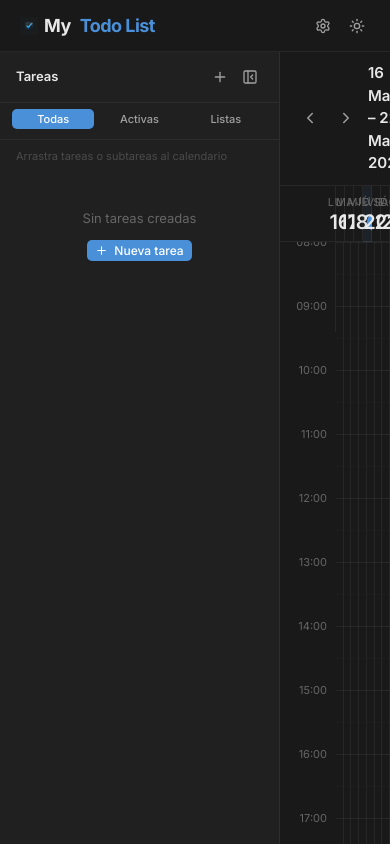
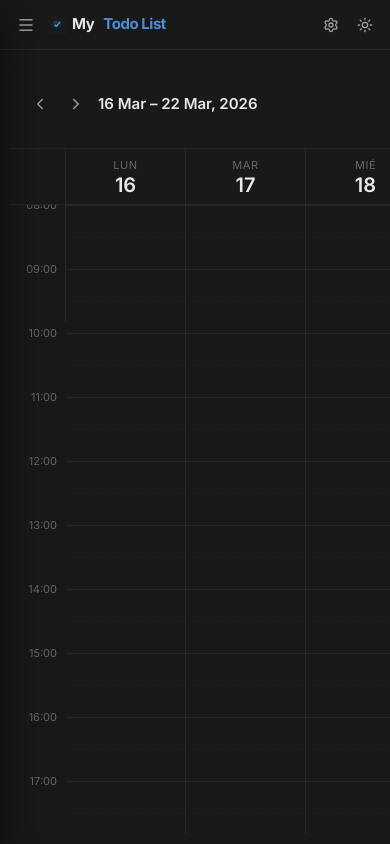
Before and after one commit to adrian-coronel/my-todo-list, a React (Vite) app: page / in a window 390 px wide. Built offline with nearby package versions, Linux system fonts and the light colour scheme.

Commit message:
feat: interfaz responsive para moviles y tablets

```diff
--- a/src/components/AppHeader.jsx
+++ b/src/components/AppHeader.jsx
@@ -1,6 +1,6 @@
 import React, { useState } from 'react';
 import { useApp } from '../context/AppContext';
-import { Sun, Moon, Settings, X, Plus, Trash2 } from 'lucide-react';
+import { Sun, Moon, Settings, X, Plus, Trash2, Menu } from 'lucide-react';
 
 const PREDEFINED_COLORS = [
   '#ef4444', '#f87171', '#dc2626', '#f97316', '#fb923c', '#ea580c',
@@ -155,14 +155,17 @@ const SettingsPanel = ({ onClose }) => {
 
 /* ── Header ───────────────────────────────────────────────────────────────── */
 const AppHeader = () => {
-  const { theme, setTheme } = useApp();
+  const { theme, setTheme, setIsMobileSidebarOpen } = useApp();
   const [showSettings, setShowSettings] = useState(false);
 
   return (
     <>
       <header className="app-header">
         <div className="flex-row gap-2">
-          <span style={{ fontSize:18, fontWeight:700, letterSpacing:'-0.03em', color:'var(--text-primary)', display:'flex', alignItems:'center', gap: '6px' }}>
+          <button className="btn btn-ghost btn-icon mobile-only" onClick={() => setIsMobileSidebarOpen(true)}>
+            <Menu size={18}/>
+          </button>
+          <span className="app-header-title" style={{ fontSize:18, fontWeight:700, letterSpacing:'-0.03em', color:'var(--text-primary)', display:'flex', alignItems:'center', gap: '6px' }}>
             <img src="/favicon.png" alt="Logo" style={{ width:18, height:18, borderRadius:3 }} />
             My<span style={{ color:'var(--accent-blue)', marginLeft:'3px' }}>Todo List</span>
           </span>
--- a/src/components/Sidebar.jsx
+++ b/src/components/Sidebar.jsx
@@ -303,7 +303,7 @@ const TaskItem = ({ task, onEdit, onEditSubtask }) => {
    Sidebar Principal
 ──────────────────────────────────────────────────────────────────────────── */
 const Sidebar = () => {
-  const { tasks, updateTask } = useApp();
+  const { tasks, updateTask, isMobileSidebarOpen, setIsMobileSidebarOpen } = useApp();
   const [showModal, setShowModal]         = useState(false);
   const [editingTask, setEditingTask]     = useState(null);
   const [editingSubtask, setEditingSubtask] = useState(null); // { task, subtask }
@@ -321,7 +321,9 @@ const Sidebar = () => {
   });
 
   return (
-    <aside className={`sidebar${collapsed ? ' collapsed' : ''}`}>
+    <>
+      <div className={`sidebar-overlay ${isMobileSidebarOpen ? 'visible' : ''}`} onClick={() => setIsMobileSidebarOpen(false)} />
+      <aside className={`sidebar${collapsed ? ' collapsed' : ''}${isMobileSidebarOpen ? ' mobile-open' : ''}`}>
       <div className="sidebar-header" style={{ justifyContent: collapsed ? 'center' : 'space-between', padding: collapsed ? '12px 0' : '12px 16px' }}>
         {!collapsed && <span style={{ fontWeight:600, fontSize:13 }}>Tareas</span>}
         <div className="flex-row gap-1">
@@ -331,9 +333,12 @@ const Sidebar = () => {
               <Plus size={16}/>
             </button>
           )}
-          <button className="btn btn-ghost btn-icon btn-sm" title={collapsed ? "Expandir" : "Contraer panel"}
+          <button className="btn btn-ghost btn-icon btn-sm desktop-only" title={collapsed ? "Expandir" : "Contraer panel"}
             onClick={() => setCollapsed(!collapsed)}>
             {collapsed ? <PanelRightClose size={16}/> : <PanelLeftClose size={16}/>}
+          </button>
+          <button className="btn btn-ghost btn-icon btn-sm mobile-only" title="Cerrar panel" onClick={() => setIsMobileSidebarOpen(false)}>
+            <X size={16}/>
           </button>
         </div>
       </div>
@@ -408,6 +413,7 @@ const Sidebar = () => {
         </div>
       )}
     </aside>
+    </>
   );
 };
 
--- a/src/context/AppContext.jsx
+++ b/src/context/AppContext.jsx
@@ -22,6 +22,7 @@ const DEMO_PROJECTS = [
 
 export const AppProvider = ({ children }) => {
   const [theme, setTheme] = useState(() => load('ct_theme', 'dark'));
+  const [isMobileSidebarOpen, setIsMobileSidebarOpen] = useState(false);
 
   // ── Catálogo ──────────────────────────────────────────────────────────────
   const [clients, setClients] = useState(() => load('ct_clients', DEMO_CLIENTS));
@@ -168,6 +169,7 @@ export const AppProvider = ({ children }) => {
   return (
     <AppContext.Provider value={{
       theme, setTheme,
+      isMobileSidebarOpen, setIsMobileSidebarOpen,
       clients, addClient, updateClient, removeClient,
       projects, addProject, updateProject, removeProject,
       tasks, addTask, updateTask, removeTask,
--- a/src/index.css
+++ b/src/index.css
@@ -724,3 +724,60 @@ input[type="time"]::-webkit-calendar-picker-indicator:hover { opacity: 1; }
 .gap-1 { gap: 4px; }
 .ml-auto { margin-left: auto; }
 .truncate { white-space: nowrap; overflow: hidden; text-overflow: ellipsis; }
+
+/* ═══════════════════════════════════════════════════════════════
+   RESPONSIVE DESIGN & OFFCANVAS
+   ═══════════════════════════════════════════════════════════════ */
+.mobile-only { display: none !important; }
+.desktop-only { display: flex; }
+
+.sidebar-overlay {
+  display: none;
+  position: fixed; top: 0; left: 0; right: 0; bottom: 0;
+  background: rgba(0,0,0,0.5); z-index: 104;
+  opacity: 0; pointer-events: none; transition: var(--t-fast);
+}
+
+@media (max-width: 768px) {
+  .mobile-only { display: flex !important; }
+  .desktop-only { display: none !important; }
+
+  .sidebar-overlay { display: block; }
+  .sidebar-overlay.visible { opacity: 1; pointer-events: auto; }
+
+  .app-header { padding: 0 12px; height: 50px; }
+
+  /* Sidebar Drawer */
+  .sidebar {
+    position: fixed !important;
+    top: 0; bottom: 0; left: 0;
+    height: 100vh !important;
+    max-height: 100vh;
+    z-index: 110 !important;
+    width: 280px !important;
+    transform: translateX(-100%);
+    box-shadow: var(--shadow-xl);
+  }
+  .sidebar.mobile-open {
+    transform: translateX(0);
+  }
+
+  /* Modales más ajustados */
+  .modal {
+    max-width: 92vw !important;
+    margin: 16px;
+    padding: 16px;
+  }
+
+  /* Calendario scrolleable en móvil */
+  .calendar-scroll { overflow-x: auto; }
+  .calendar-grid { min-width: 680px; } /* asegura scroll horizontal fluido en móvil para la vista de 7 días */
+
+  /* Cabecera del calendario flex-wrap en caso de no caber */
+  .main-canvas > div:first-child { flex-wrap: wrap; padding: 10px !important; }
+  .view-switcher-btn { padding: 4px 8px !important; font-size: 11px !important; }
+}
+
+@media (max-width: 400px) {
+  .app-header-title { font-size: 15px !important; }
+}
```
